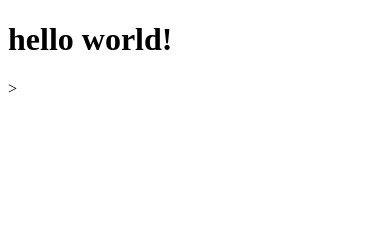
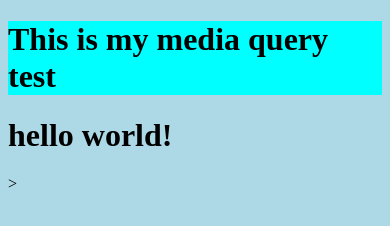
Before and after one commit to PatrickDavidson1985/mobile-friendly-practice, a plain HTML site: page index.html in a window 390 px wide. Drawn offline with Linux system fonts and the light colour scheme; files that its build step writes are made by us from their sources.

Commit message:
beginning of in class challenge

```diff
--- a/css/style.css
+++ b/css/style.css
@@ -1,4 +1,17 @@
 h1{
-    color: green;
     font-size: xx-large;
 }
+header {background-color: aqua;}
+
+/*Create media queries for the following breakpoints:
+480px
+768px
+1024px
+Change the background color of the header at each breakpoint
+Push your changes to your daily-challenge branch*/
+
+
+@media only screen and (max-width: 600px) {
+    body {
+      background-color: lightblue;
+    }
--- a/index.html
+++ b/index.html
@@ -5,9 +5,10 @@
     <meta http-equiv="X-UA-Compatible" content="IE=edge">
     <meta name="viewport" content="width=device-width, initial-scale=1.0">
     <title>Document</title>
+    <link rel="stylesheet" href="style.css">
 </head>
 <body>
-
+    <header><h1>This is my media query test</h1></header>
 </body>
 </html>
 <h1>hello world!</h1>>
```
